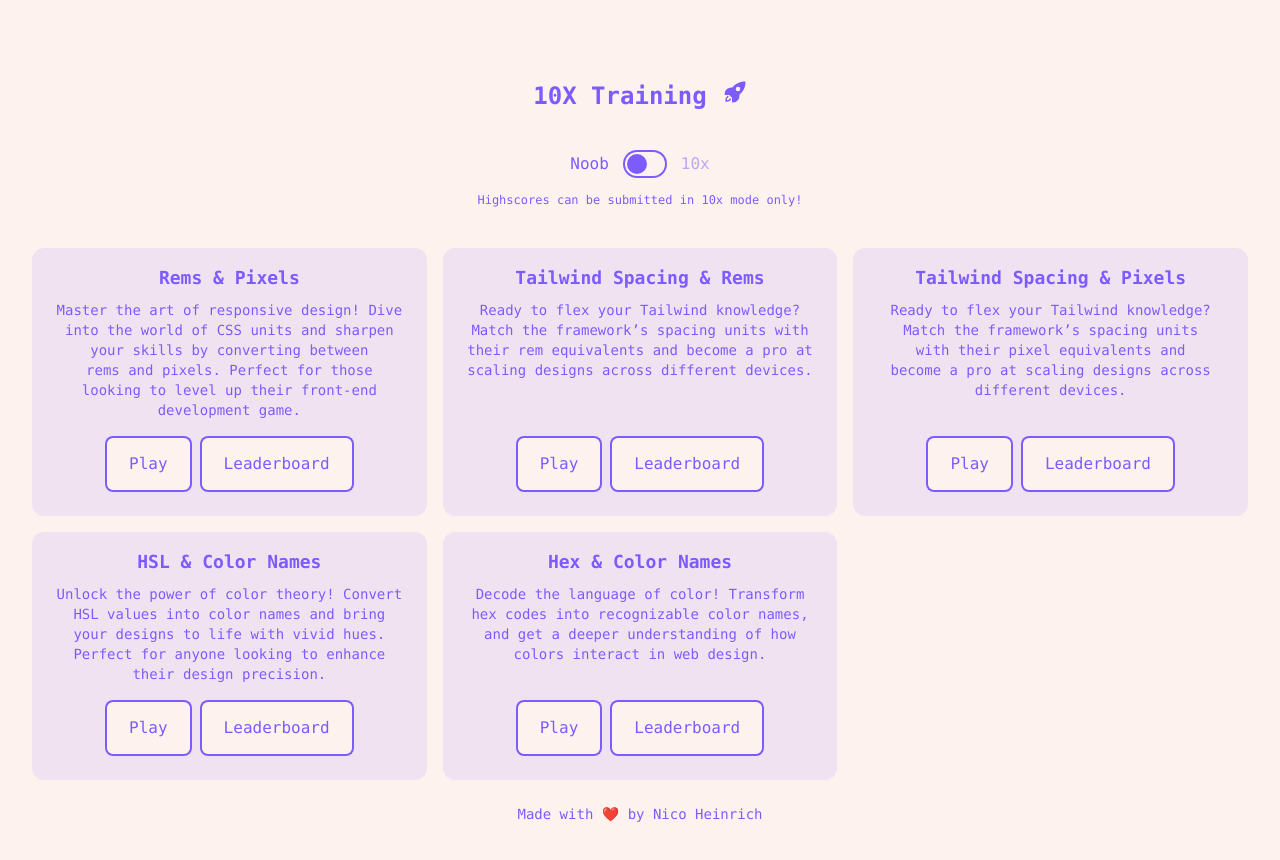
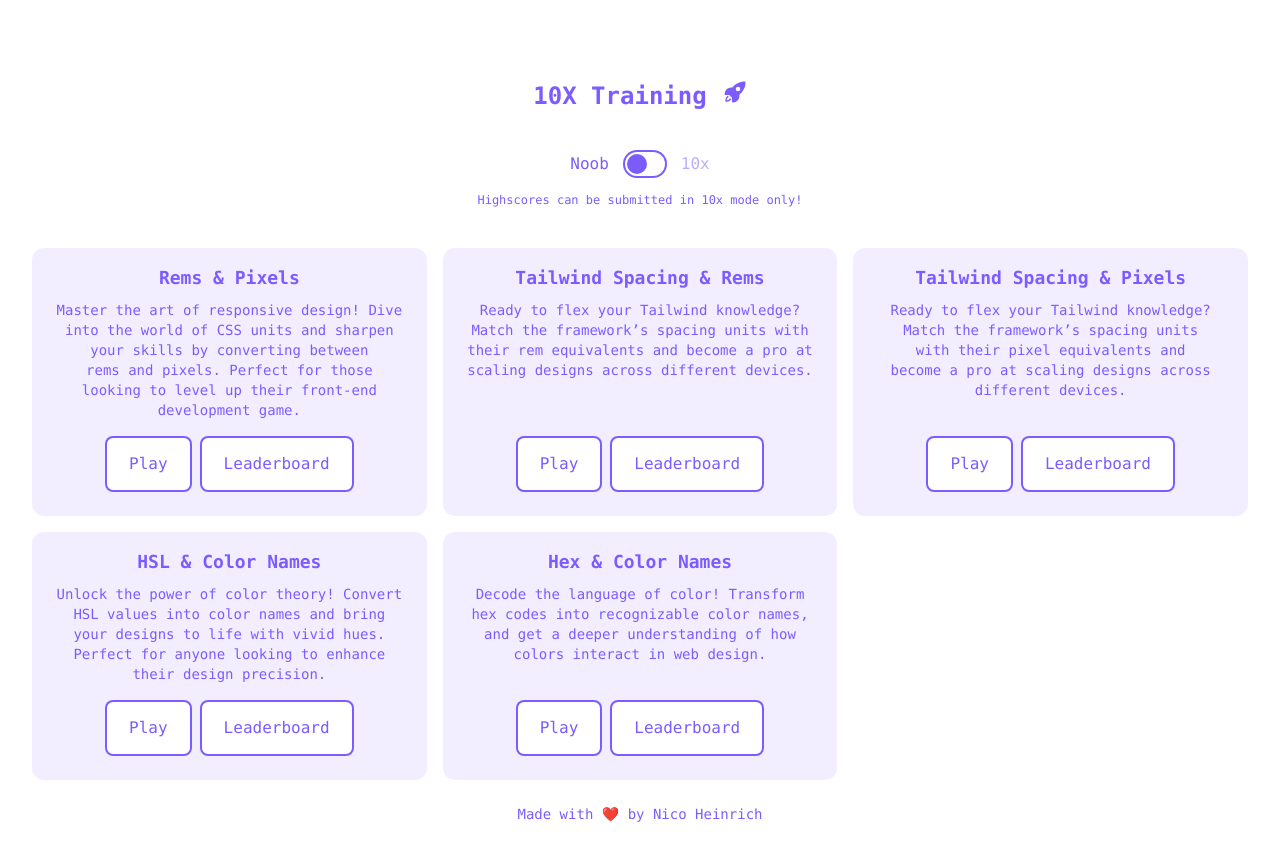
Before and after one commit to nico-heinrich/10x, a SvelteKit app: page / in a window 1280 px wide. Shown: the top 860 px of the page. Built offline with nearby package versions, Linux system fonts and the light colour scheme.

Commit message:
bg white

```diff
--- a/tailwind.config.js
+++ b/tailwind.config.js
@@ -4,7 +4,7 @@
   theme: {
     extend: {
       colors: {
-        primary: "#fef2ef",
+        primary: "#fff",
         secondary: "#7c5cff",
       },
     },
```
